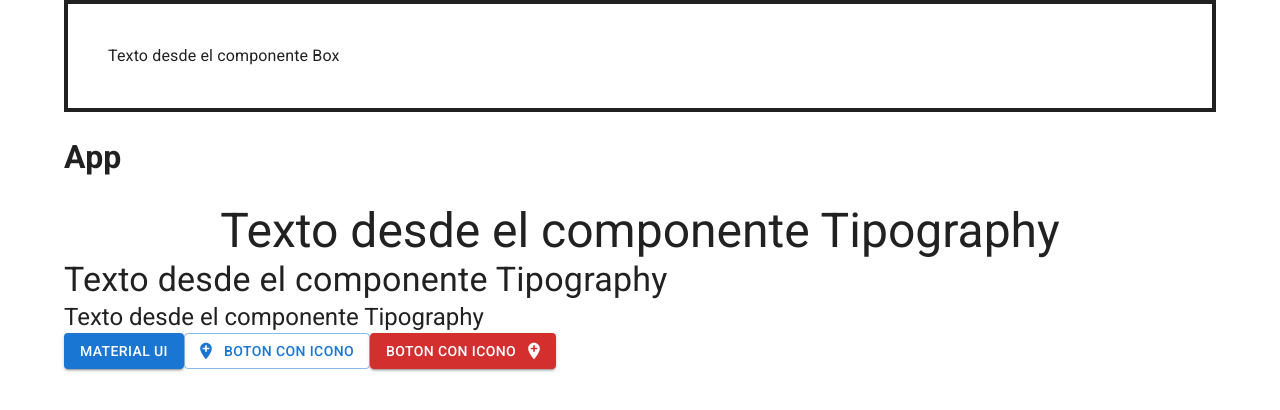
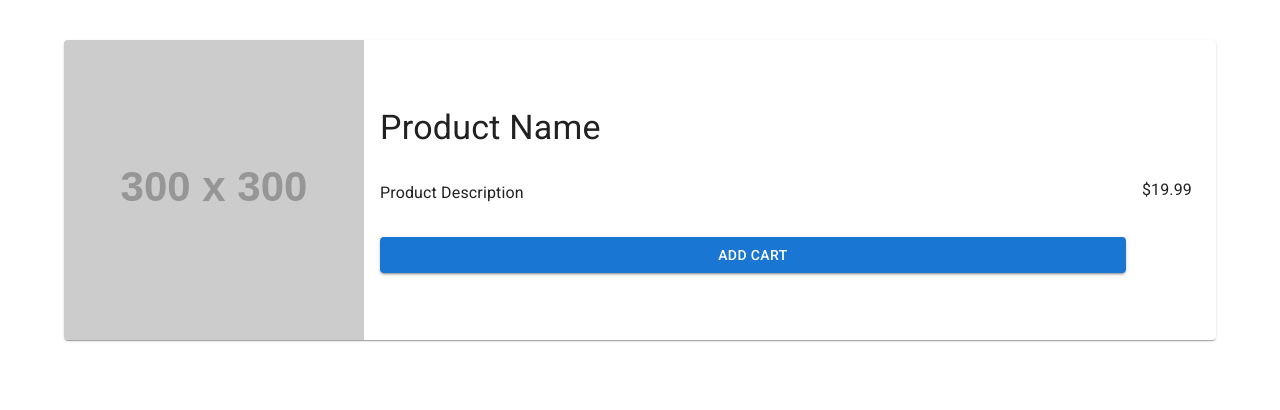
Before and after one commit to EmilianoQuiroz/App-del-Hincha-Web-Page, a React (Vite) app: page / in a window 1280 px wide. Shown: the top 410 px of the page. Built offline with nearby package versions, Linux system fonts and the light colour scheme.

Commit message:
Card Material UI

```diff
--- a/src/App.jsx
+++ b/src/App.jsx
@@ -1,43 +1,14 @@
-import { Box, Button, Container, Typography } from "@mui/material";
-import AddLocationIcon from '@mui/icons-material/AddLocation';
+import { Container } from '@mui/material'
+import Product from './components/Product'
+import Botones from './test/botones'
 
-export default function App(){
+const App = () => {
   return (
     <Container>
-      {/** Componente Box:
-       * Podremos agregar estilos dentro del componente
-      */}
-      <Box sx={{ border:4, p:5 }}> Texto desde el componente Box</Box>
-      <h1>App</h1>
-      {/** Componente Typography:
-       * Le podemos pasar variantes con tamaños como h1, h2, h3 ...
-       * Tambien le podemos pasar un estilo x pero hacer que se
-       * renderice como otro estilo
-       * Podemos agregar propiedades como el textAling
-       */}
-      <Typography
-      variant="h3"
-      Container="h4"
-      textAlign= "center"
-      > Texto desde el componente Tipography</Typography>
-      <Typography variant="h4"> Texto desde el componente Tipography</Typography>
-      <Typography variant="h5"> Texto desde el componente Tipography</Typography>
-      <Button variant = "contained">Material UI</Button>
-
-      <Button
-      variant="outlined"
-      startIcon={<AddLocationIcon />}
-      >
-        Boton Con icono
-      </Button>
-
-      <Button
-      variant="contained"
-      color="error"
-      endIcon={<AddLocationIcon />}
-      >
-        Boton Con icono
-      </Button>
+      {/**<Botones />*/}
+      <Product />
     </Container>
   )
 }
+
+export default App
--- /dev/null
+++ b/src/components/Product.jsx
@@ -0,0 +1,35 @@
+import styled from '@emotion/styled'
+import { Box, Button, Paper, Typography } from '@mui/material'
+import React from 'react'
+
+const Product = () => {
+
+    const Img = styled("img")({
+        width: "200",
+        heigth: "100%",
+        objectFit: "Cover",
+        objetPosition: "center",
+    })
+
+  return (
+    <Paper
+    sx={{
+        display: "flex",
+        alignItems: "center",
+        gap: 2,
+        overflow: "hidden",
+        mt: 5,
+    }}
+    >
+    <Img src="https://via.placeholder.com/300"/>
+    <Box sx={{ flexGrow: 1, display: "grid", gap: 4}}>
+        <Typography variant='h4'>Product Name</Typography>
+        <Typography variant='body1'>Product Description</Typography>
+        <Button variant='contained'> Add Cart </Button>
+    </Box>
+    <Box sx={{ mr : 3}} component="p">$19.99</Box>
+    </Paper>
+  )
+}
+
+export default Product
--- /dev/null
+++ b/src/test/Botones.jsx
@@ -0,0 +1,43 @@
+import { Box, Button, Container, Typography } from "@mui/material";
+import AddLocationIcon from '@mui/icons-material/AddLocation';
+
+export default function Botones(){
+  return (
+    <Container>
+      {/** Componente Box:
+       * Podremos agregar estilos dentro del componente
+      */}
+      <Box sx={{ border:4, p:5 }}> Texto desde el componente Box</Box>
+      <h1>App</h1>
+      {/** Componente Typography:
+       * Le podemos pasar variantes con tamaños como h1, h2, h3 ...
+       * Tambien le podemos pasar un estilo x pero hacer que se
+       * renderice como otro estilo
+       * Podemos agregar propiedades como el textAling
+       */}
+      <Typography
+      variant="h3"
+      Container="h4"
+      textAlign= "center"
+      > Texto desde el componente Tipography</Typography>
+      <Typography variant="h4"> Texto desde el componente Tipography</Typography>
+      <Typography variant="h5"> Texto desde el componente Tipography</Typography>
+      <Button variant = "contained">Material UI</Button>
+
+      <Button
+      variant="outlined"
+      startIcon={<AddLocationIcon />}
+      >
+        Boton Con icono
+      </Button>
+
+      <Button
+      variant="contained"
+      color="error"
+      endIcon={<AddLocationIcon />}
+      >
+        Boton Con icono
+      </Button>
+    </Container>
+  )
+}
```
